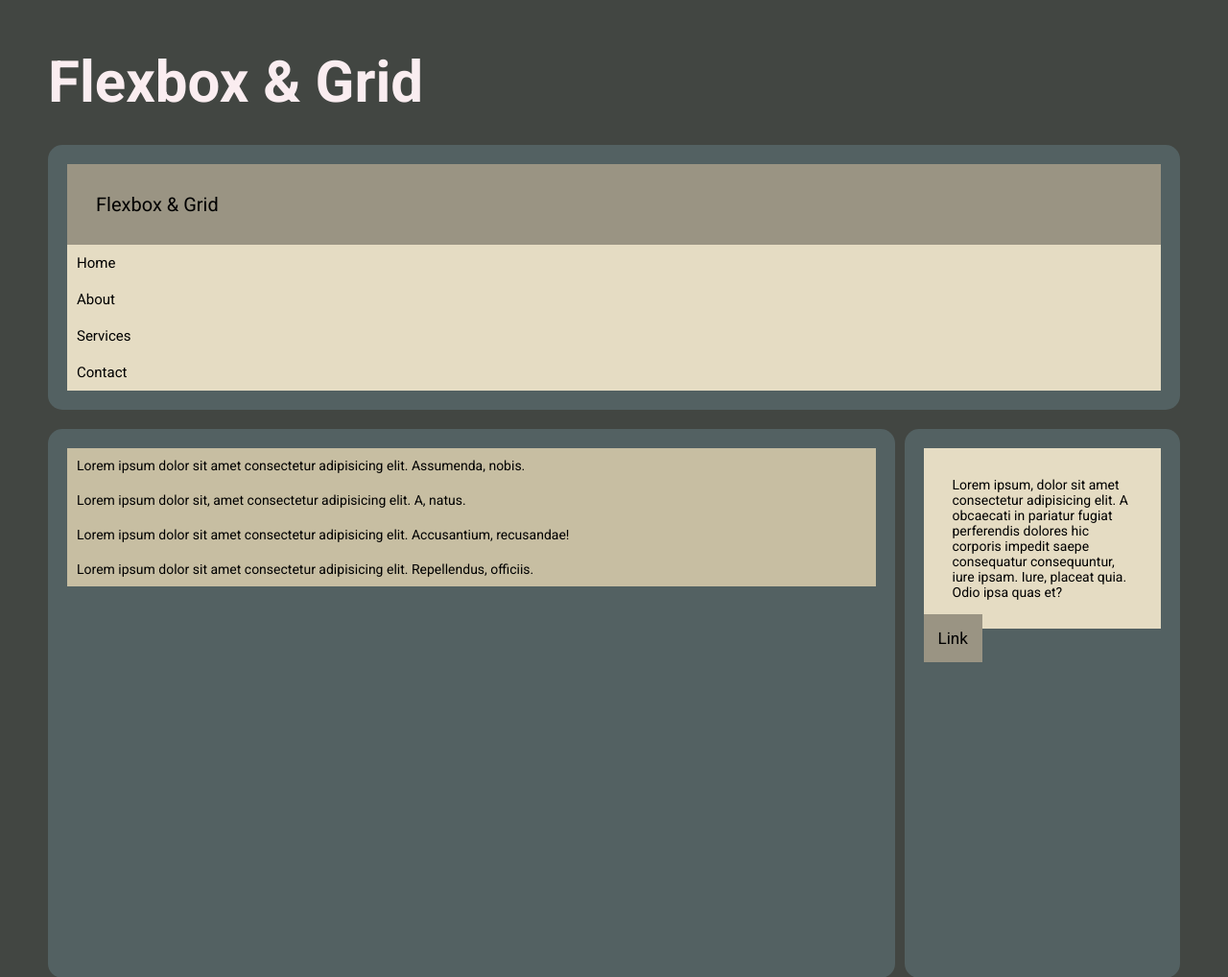
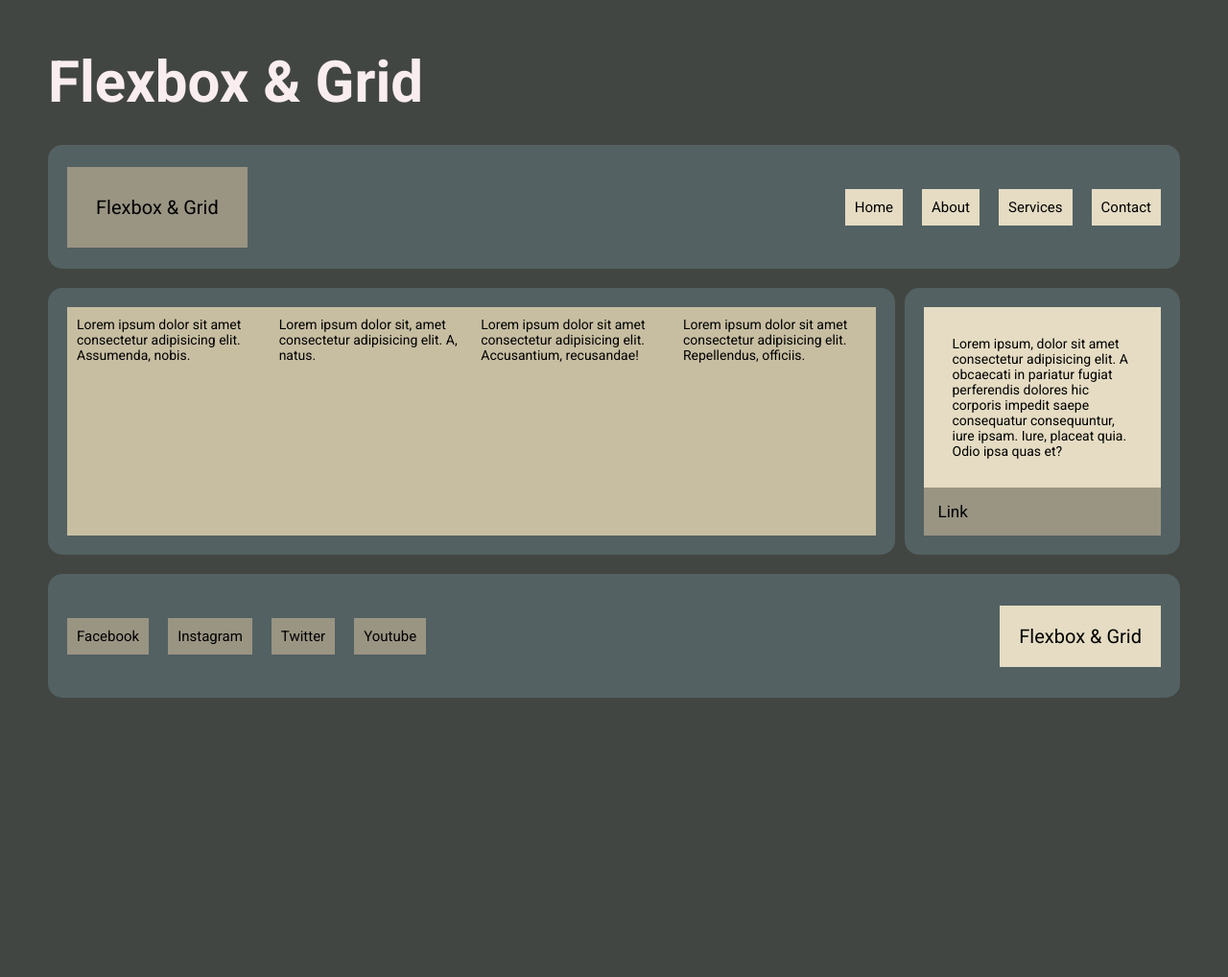
Before and after one commit to pzpsofficial/flex-grid, a website built with Parcel: page src/index.html in a window 1280 px wide. Shown: the top 1018 px of the page at 96% size. After the commit the page ends 800 px from the top, so only its background shows below. Built offline with nearby package versions, Linux system fonts and the light colour scheme.

Commit message:
Added flex

```diff
--- a/src/styles/main.scss
+++ b/src/styles/main.scss
@@ -56,6 +56,9 @@ ul {
 
 .header {
   grid-column: 1 / 5;
+  display: flex;
+  justify-content: space-between;
+  align-items: center;
 
   &__branding {
     background-color: $grey4;
@@ -63,26 +66,38 @@ ul {
     font-size: 2rem;
   }
 
+  &__nav {
+    display: flex;
+  }
+
   &__nav-item {
     background-color: $grey1;
     padding: 1rem;
     font-size: 1.5rem;
+
+    &:not(:last-of-type) {
+      margin-right: 2rem;
+    }
   }
 }
 
 .main {
   grid-column: 1 / 4;
   grid-row: 2 / span 2;
+  display: flex;
 
   &__box {
     background-color: $grey2;
     font-size: 1.4rem;
     padding: 1rem;
+    width: 30rem;
   }
 }
 
 .aside {
   grid-row: 2 / span 2;
+  display: flex;
+  flex-direction: column;
 
   &__text {
     background-color: $grey1;
@@ -94,11 +109,16 @@ ul {
     background-color: $grey4;
     padding: 1.5rem;
     font-size: 1.7rem;
+    margin-top: auto;
   }
 }
 
 .footer {
   grid-column: 1 / 5;
+  display: flex;
+  flex-direction: row-reverse;
+  justify-content: space-between;
+  align-items: center;
 
   &__branding {
     padding: 2rem;
@@ -106,9 +126,17 @@ ul {
     font-size: 2rem;
   }
 
+  &__socials {
+    display: flex;
+  }
+
   &__socials-item {
     padding: 1rem;
     background-color: $grey4;
     font-size: 1.5rem;
+
+    &:not(:last-of-type) {
+      margin-right: 2rem;
+    }
   }
 }
```
Also changed, not shown: src/styles/main.css, 1 other file.
